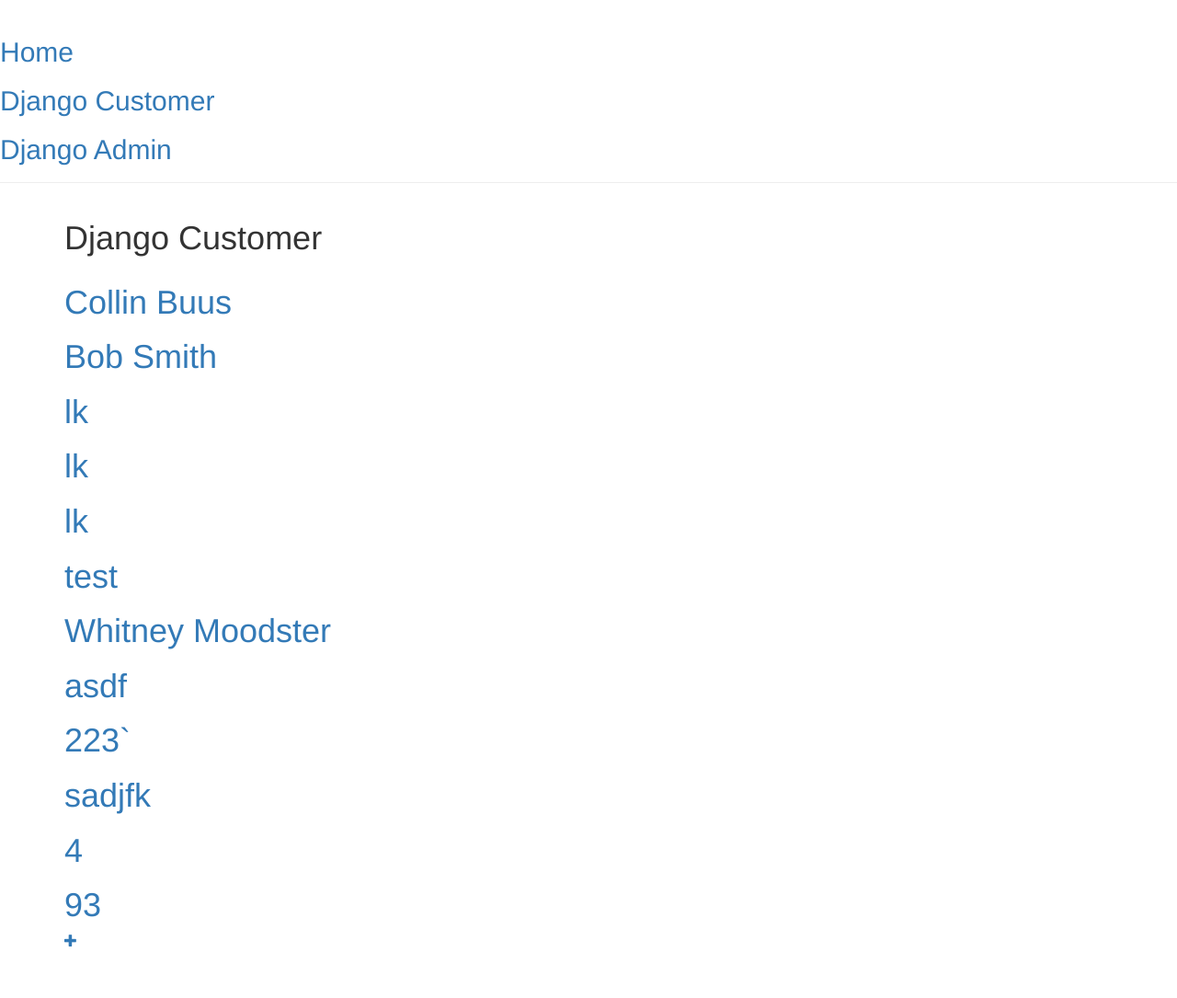
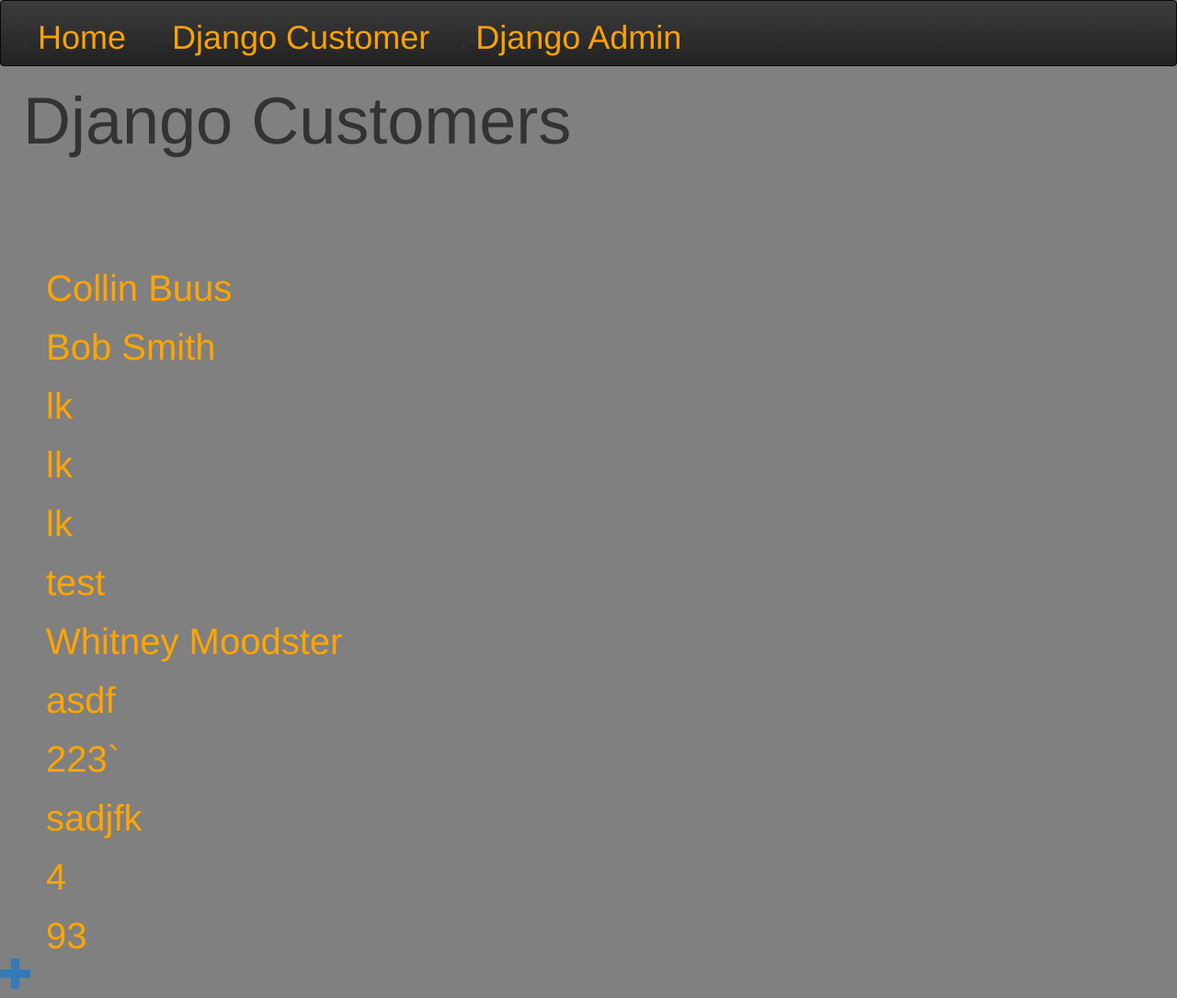
Before and after one commit to cbuus/ISQA-4380-Spring-2018-df-cbuus, a Django app: page /customer in a window 1280 px wide. Shown: the whole page at 92% size. Before the commit the page ends 1029 px from the top, so only its background shows below. Run offline with Django 3.2, Linux system fonts and the light colour scheme; data comes from the database, SQL or seed files in the repository; both versions use the stored data as it was after the commit; some libraries are stand-ins or nearby versions.

Commit message:
add CSS and bootstrap

```diff
--- a/financial/forms.py
+++ b/financial/forms.py
@@ -1,5 +1,7 @@
 from django import forms
 from .models import Customer
+from .models import Stock
+
 
 class CustomerForm(forms.ModelForm):
 
--- /dev/null
+++ b/financial/static/css/financial.css
@@ -0,0 +1,34 @@
+#NavCSS {
+  color: #FCA205;
+  padding-right: 50px;
+}
+
+#title {
+  font-size: 72px;
+  padding-bottom: 100px;
+  padding-left: 25px;
+}
+
+#description {
+  font-size: 24px;
+  padding-left: 50px;
+  width: 800px;
+}
+
+#img {
+  font-size: 72px;
+  margin-left: 1500px;
+  width: 600px;
+  height: 400px;
+}
+
+#customer {
+  color: Orange;
+  font-size: 24px;
+  padding-left: 50px;
+  font-size: 40px;
+}
+
+body{
+  background-color: gray;
+}
--- a/financial/templates/financial/base.html
+++ b/financial/templates/financial/base.html
@@ -2,27 +2,32 @@
 <html>
 
 <head>
-  <title>Django financial</title>
   <link rel="stylesheet" href="//maxcdn.bootstrapcdn.com/bootstrap/3.2.0/css/bootstrap.min.css">
   <link rel="stylesheet" href="//maxcdn.bootstrapcdn.com/bootstrap/3.2.0/css/bootstrap-theme.min.css">
   <link href='//fonts.googleapis.com/css?family=Lobster&subset=latin,latin-ext' rel='stylesheet' type='text/css'>
   <link rel="stylesheet" href="{% static 'css/financial.css' %}">
+  <meta charset="utf-8">
+  <meta name="viewport" content="width=device-width, initial-scale=1">
+</head>
+
+<head>
+  <nav class="navbar navbar-expand-sm navbar-inverse">
+    <ul class="navbar-nav">
+      <li class="nav-item">
+        <h1><a id="navCss" class="nav-link" href="/" data-toggle="tooltip" title="Home Page">Home</a></h1>
+      </li>
+      <li class="nav-item">
+        <h1><a  id="navCss" class="nav-link" href="{% url 'customer_list' %}" data-toggle="tooltip" title="Customer List Page">Django Customer</a></h1>
+      </li>
+      <li class="nav-item">
+        <h1><a  id="navCss" class="nav-link" href="/admin" data-toggle="tooltip" title="Django Administrative Page">Django Admin</a></h1>
+      </li>
+    </ul>
+  </nav>
 </head>
 
 <body>
-  <div class="page-header">
-    <div class="page-header">
-      <h2><a href="/">Home</a></h2>
-      <h2><a href="{% url 'customer_list' %}">Django Customer</a></h2>
-      <h2><a href="">Django Admin</a></h2>
-  <div class="content container">
-
-    <div class="row">
-      <div class="col-md-8">
-        {% block content %} {% endblock %}
-      </div>
-    </div>
-  </div>
+  {% block content %} {% endblock %}
 </body>
 
 </html>
--- a/financial/templates/financial/customer_list.html
+++ b/financial/templates/financial/customer_list.html
@@ -1,4 +1,5 @@
-{% load staticfiles %}
+ {% extends 'financial/base.html' %} {% load staticfiles %}
+
 <html>
 
 <head>
@@ -6,31 +7,13 @@
   <link rel="stylesheet" href="//maxcdn.bootstrapcdn.com/bootstrap/3.2.0/css/bootstrap.min.css">
   <link rel="stylesheet" href="//maxcdn.bootstrapcdn.com/bootstrap/3.2.0/css/bootstrap-theme.min.css">
   <link href='//fonts.googleapis.com/css?family=Lobster&subset=latin,latin-ext' rel='stylesheet' type='text/css'>
-  <link rel="stylesheet" href="{% static 'css/blog.css' %}">
+  <link rel="stylesheet" href="{% static 'css/financial.css' %}">
 </head>
 
-<body>
-  <div class="page-header">
-    <h2><a href="/">Home</a></h2>
-    <h2><a href="{% url 'customer_list' %}">Django Customer</a></h2>
-    <h2><a href="">Django Admin</a></h2>
-  </div>
-
-  <div class="content container">
-    <h1>Django Customer</h1>
-
-    <div class="row">
-      <div class="col-md-8">
-        {% for customer in customers %}
-        <div class="date">
-          <h1><a href="{% url 'customer_details' pk=customer.pk %}">{{ customer.customer_Name }}</a>
-        </div>
+{% block content %}
+<h1 id="title">Django Customers</h1> {% for customer in customers %}
+<h1><a href="{% url 'customer_details' pk=customer.pk %}" id="customer">{{ customer.customer_Name }}</a>
         {% endfor %}
-        <a href="{% url 'customer_new' %}" class="top-menu"><span class="glyphicon glyphicon-plus"></span></a>
-
-      </div>
-    </div>
-  </div>
-</body>
-
+        <dt>  <a href="{% url 'customer_new' %}" class="top-menu, glyphicon glyphicon-plus"></span></a> </dt>
+{% endblock %}
 </html>
--- a/financial/views.py
+++ b/financial/views.py
@@ -1,8 +1,7 @@
 from django.shortcuts import render
 from django.utils import timezone
 from django.shortcuts import render, get_object_or_404, redirect
-from .models import Customer
-from .models import Stock
+from .models import Customer, Stock
 from .forms import CustomerForm
 
 def home(request):
@@ -14,8 +13,8 @@
 
 def customer_details(request, pk):
     customer = get_object_or_404(Customer, pk=pk)
-    stock = get_object_or_404(Stock, pk=pk)
-    return render(request, 'financial/customer_details.html', {'customer': customer})
+    stock = Stock.objects.all
+    return render(request, 'financial/customer_details.html', {'customer': customer, 'stock': stock})
 
 def customer_new(request):
     if request.method == "POST":
```
Also changed, not shown: financial/templates/financial/customer_details.html (+9 -13 lines), financial/templates/financial/customer_edit.html (+5 -7 lines), financial/templates/financial/home.html (+6 -19 lines), db.sqlite3, financial/migrations/0002_auto_20180225_1707.py (added).
